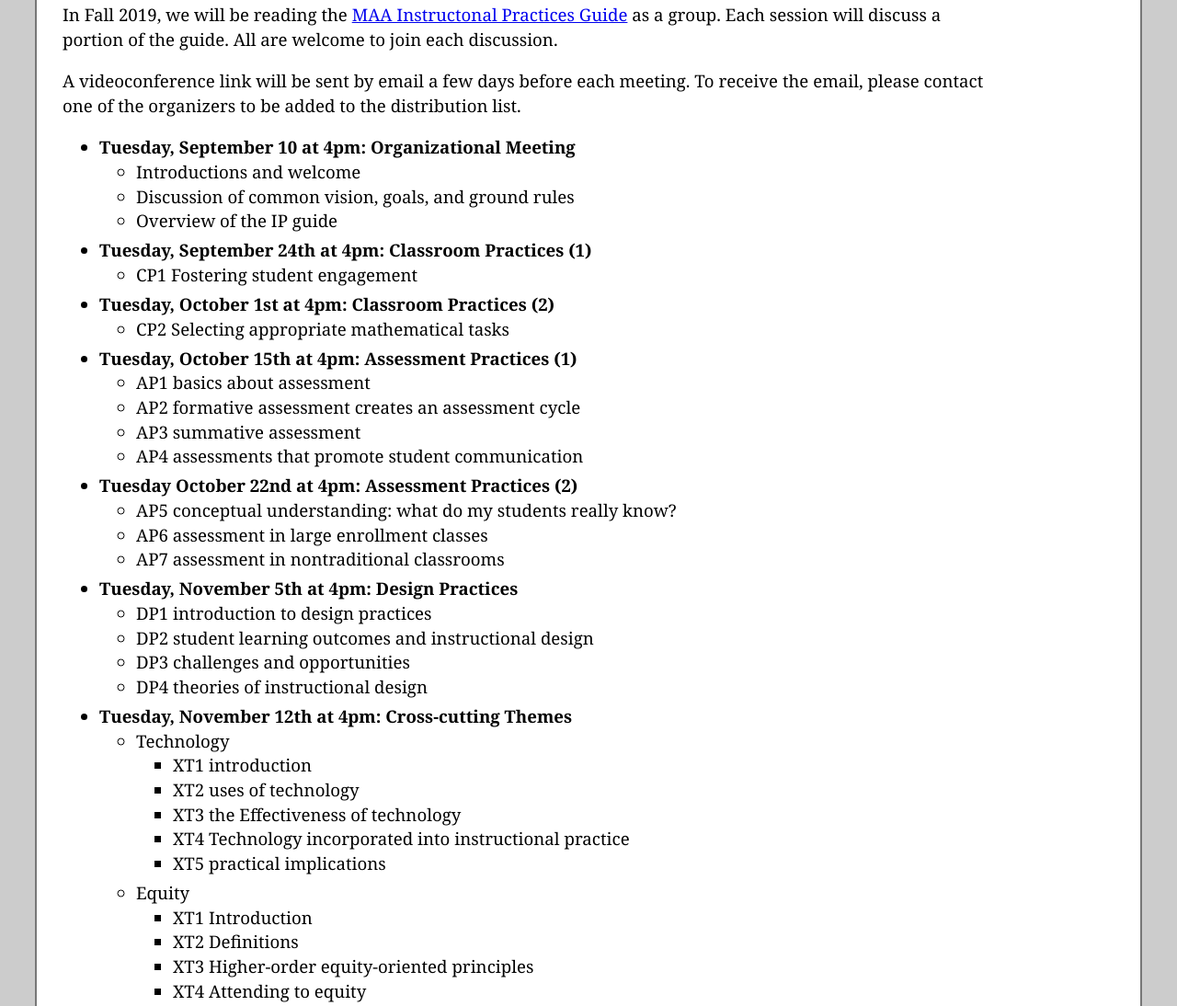
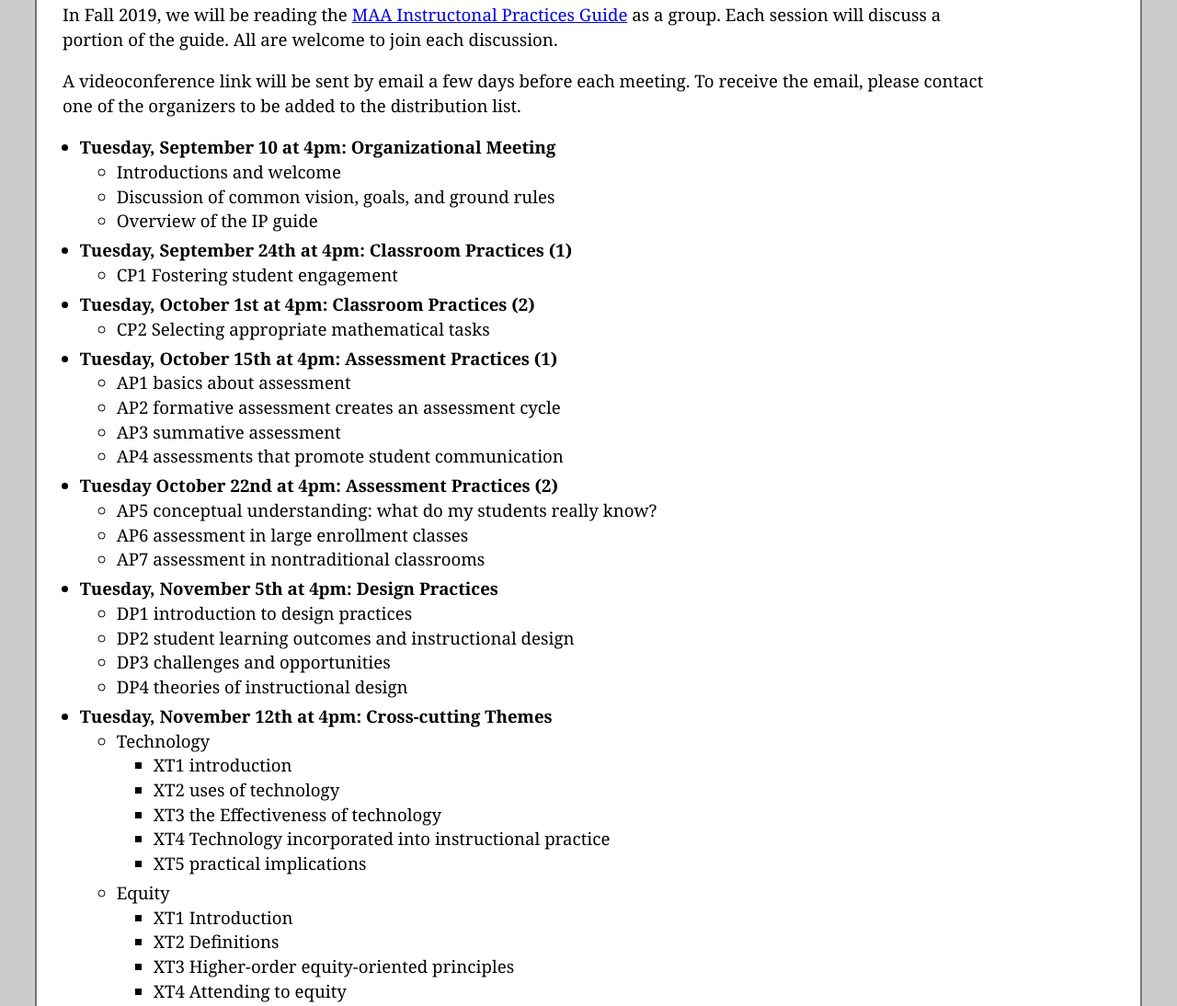
Before and after one commit to trimecorg/trimecorg.github.io, a plain HTML site: page index.html in a window 1280 px wide. Shown: the part 586-1680 px from the top of the page at 92% size. Drawn offline with Linux system fonts and the light colour scheme.

Commit message:
ul margin

```diff
--- a/trimec.css
+++ b/trimec.css
@@ -104,6 +104,9 @@ div.headerpic {
 }
 
 
+ul.sched { margin-left: 1em;
+	   padding-left: 0; }
+
 ul.sched li{ font-weight: 700; }
 ul.sched li ul li { font-weight: 400; }
 ul.sched li ul { margin-bottom: 4pt; }
```
